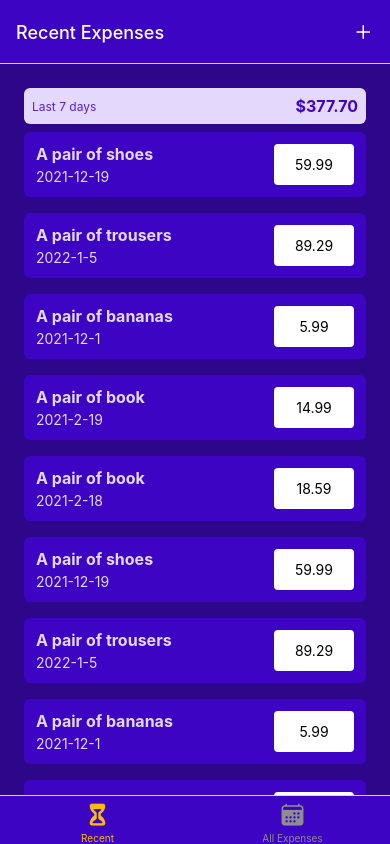
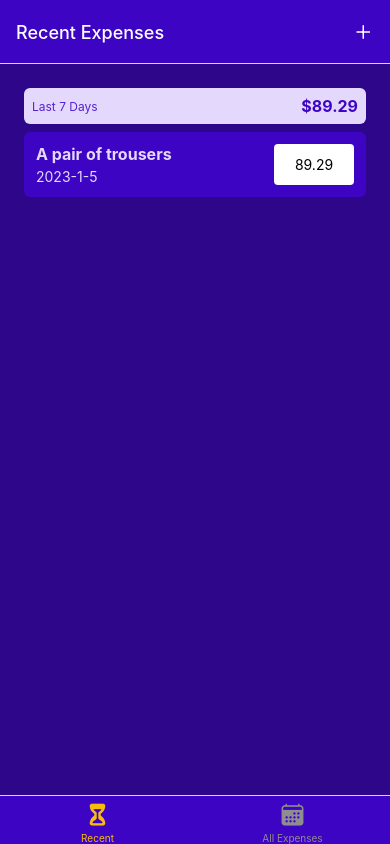
Before and after one commit to ranaawais0303/expenseWithNative, a React Native app in the folder expenseNative/: screen /RecentExpenses in a window 390 px wide. Built offline with nearby package versions, Linux system fonts and the light colour scheme.

Commit message:
work with context and reducers without input project in progress

```diff
--- a/expenseNative/App.js
+++ b/expenseNative/App.js
@@ -8,6 +8,7 @@ import AllExpenses from "./screens/AllExpenses";
 import { GlobalStyles } from "./constant/styles";
 import { Ionicons } from "@expo/vector-icons";
 import IconButton from "./components/UI/IconButton";
+import ExpensesContextProvider from "./store/expenses-context";
 
 const Stack = createNativeStackNavigator();
 const BottomTabs = createBottomTabNavigator();
@@ -60,7 +61,8 @@ export default function App() {
 
   return (
     <>
-      <StatusBar style="auto" />
+      <StatusBar style="inverted" />
+      <ExpensesContextProvider>
         <NavigationContainer>
           <Stack.Navigator
             screenOptions={{
@@ -82,6 +84,7 @@ export default function App() {
             />
           </Stack.Navigator>
         </NavigationContainer>
+      </ExpensesContextProvider>
     </>
   );
 }
--- a/expenseNative/components/ExpensesOutput/ExpensesOutput.js
+++ b/expenseNative/components/ExpensesOutput/ExpensesOutput.js
@@ -3,74 +3,16 @@ import ExpensesList from "./ExpensesList";
 import ExpensesSummary from "./ExpensesSummary";
 import { GlobalStyles } from "../../constant/styles";
 
-const DUMMY_EXPENSES = [
-  {
-    id: "e1",
-    description: "A pair of shoes",
-    amount: 59.99,
-    date: new Date("2021-12-19"),
-  },
-  {
-    id: "e2",
-    description: "A pair of trousers",
-    amount: 89.29,
-    date: new Date("2022-01-05"),
-  },
-  {
-    id: "e3",
-    description: "A pair of bananas",
-    amount: 5.99,
-    date: new Date("2021-12-01"),
-  },
-  {
-    id: "e4",
-    description: "A pair of book",
-    amount: 14.99,
-    date: new Date("2021-02-19"),
-  },
-  {
-    id: "e5",
-    description: "A pair of book",
-    amount: 18.59,
-    date: new Date("2021-02-18"),
-  },
-  {
-    id: "e6",
-    description: "A pair of shoes",
-    amount: 59.99,
-    date: new Date("2021-12-19"),
-  },
-  {
-    id: "e7",
-    description: "A pair of trousers",
-    amount: 89.29,
-    date: new Date("2022-01-05"),
-  },
-  {
-    id: "e8",
-    description: "A pair of bananas",
-    amount: 5.99,
-    date: new Date("2021-12-01"),
-  },
-  {
-    id: "e9",
-    description: "A pair of book",
-    amount: 14.99,
-    date: new Date("2021-02-19"),
-  },
-  {
-    id: "e10",
-    description: "A pair of book",
-    amount: 18.59,
-    date: new Date("2021-02-18"),
-  },
-];
+function ExpensesOutput({ expenses, expensesPeriod, fallbackText }) {
+  let content = <Text style={styles.infoText}>{fallbackText}</Text>;
 
-function ExpensesOutput({ expenses, expensesPeriod }) {
+  if (expenses.length > 0) {
+    content = <ExpensesList expenses={expenses} />;
+  }
   return (
     <View style={styles.container}>
-      <ExpensesSummary expenses={DUMMY_EXPENSES} periodName={expensesPeriod} />
-      <ExpensesList expenses={DUMMY_EXPENSES} />
+      <ExpensesSummary expenses={expenses} periodName={expensesPeriod} />
+      {content}
     </View>
   );
 }
@@ -85,4 +27,10 @@ const styles = StyleSheet.create({
     paddingBottom: 0,
     backgroundColor: GlobalStyles.colors.primary700,
   },
+  infoText: {
+    color: "white",
+    fontSize: 16,
+    textAlign: "center",
+    marginTop: 32,
+  },
 });
--- a/expenseNative/screens/AllExpenses.js
+++ b/expenseNative/screens/AllExpenses.js
@@ -1,5 +1,13 @@
 import ExpensesOutput from "../components/ExpensesOutput/ExpensesOutput";
+import { useExpenses } from "../store/expenses-context";
 function AllExpenses() {
-  return <ExpensesOutput expensesPeriod="Total" />;
+  const expensesCtx = useExpenses();
+  return (
+    <ExpensesOutput
+      expenses={expensesCtx.expenses}
+      expensesPeriod="Total"
+      fallbackText="No registered expenses found "
+    />
+  );
 }
 export default AllExpenses;
--- a/expenseNative/screens/ManageExpenses.js
+++ b/expenseNative/screens/ManageExpenses.js
@@ -4,9 +4,11 @@ import IconButton from "../components/UI/IconButton";
 import { GlobalStyles } from "../constant/styles";
 import Button from "../components/UI/Button";
 import { useNavigation } from "@react-navigation/native";
+import { useExpenses } from "../store/expenses-context";
 function ManageExpenses({ route, navigation }) {
+  const expenseCtx = useExpenses();
+
   const editedExpenseId = route.params?.expenseId;
-
   //!! this covert into boolean
   const isEditing = !!editedExpenseId;
 
@@ -16,12 +18,26 @@ function ManageExpenses({ route, navigation }) {
     });
   }, [navigation, isEditing]);
   function deleteExpenseHandler() {
+    expenseCtx.deleteExpense(editedExpenseId);
     navigation.goBack();
   }
   function cancelHandler() {
     navigation.goBack();
   }
   function confirmHandler() {
+    if (isEditing) {
+      expenseCtx.updateExpense(editedExpenseId, {
+        description: "Test!!!",
+        amount: 99.9,
+        date: new Date("2023-01-05"),
+      });
+    } else {
+      expenseCtx.addExpense({
+        description: "Test",
+        amount: 199.9,
+        date: new Date("2023-01-07"),
+      });
+    }
     navigation.goBack();
   }
 
--- a/expenseNative/screens/RecentExpenses.js
+++ b/expenseNative/screens/RecentExpenses.js
@@ -1,5 +1,22 @@
 import ExpensesOutput from "../components/ExpensesOutput/ExpensesOutput";
+import { useExpenses } from "../store/expenses-context";
+import { getDateMinusDays } from "../util/date";
 function RecentExpenses() {
-  return <ExpensesOutput expensesPeriod="Last 7 days" />;
+  const expensesCtx = useExpenses();
+
+  const today = new Date();
+  const recentExpenses = expensesCtx.expenses.filter((expense) => {
+    const today = new Date();
+    const date7DaysAgo = getDateMinusDays(today, 7);
+
+    return expense.date >= date7DaysAgo && expense.date <= today;
+  });
+  return (
+    <ExpensesOutput
+      expenses={recentExpenses}
+      expensesPeriod="Last 7 Days"
+      fallbackText="No expenses registered for the last 7 days"
+    />
+  );
 }
 export default RecentExpenses;
--- /dev/null
+++ b/expenseNative/store/expenses-context.js
@@ -0,0 +1,127 @@
+import { createContext, useContext, useReducer } from "react";
+
+const DUMMY_EXPENSES = [
+  {
+    id: "e1",
+    description: "A pair of shoes",
+    amount: 59.99,
+    date: new Date("2023-01-10"),
+  },
+  {
+    id: "e2",
+    description: "A pair of trousers",
+    amount: 89.29,
+    date: new Date("2023-01-05"),
+  },
+  {
+    id: "e3",
+    description: "A pair of bananas",
+    amount: 5.99,
+    date: new Date("2021-12-01"),
+  },
+  {
+    id: "e4",
+    description: "A pair of book",
+    amount: 14.99,
+    date: new Date("2021-02-19"),
+  },
+  {
+    id: "e5",
+    description: "A pair of book",
+    amount: 18.59,
+    date: new Date("2021-02-18"),
+  },
+  {
+    id: "e6",
+    description: "A pair of shoes",
+    amount: 59.99,
+    date: new Date("2021-12-19"),
+  },
+  {
+    id: "e7",
+    description: "A pair of trousers",
+    amount: 89.29,
+    date: new Date("2022-01-05"),
+  },
+  {
+    id: "e8",
+    description: "A pair of bananas",
+    amount: 5.99,
+    date: new Date("2021-12-01"),
+  },
+  {
+    id: "e9",
+    description: "A pair of book",
+    amount: 14.99,
+    date: new Date("2021-02-19"),
+  },
+  {
+    id: "e10",
+    description: "A pair of book",
+    amount: 18.59,
+    date: new Date("2021-02-18"),
+  },
+];
+const ExpensesContext = createContext({
+  //   expenses: [],
+  //   addExpense: ({ description, amount, date }) => {},
+  //   deleteExpense: (id) => {},
+  //   updateExpense: (id, { description, amount, date }) => {},
+});
+
+function expenseReducer(state, action) {
+  switch (action.type) {
+    //Add
+    case "ADD":
+      const id = new Date().toString() + Math.random().toString();
+      return [{ ...action.payload, id: id }, ...state];
+
+    /////update
+    case "UPDATE":
+      const updateableExpenseIndex = state.findIndex(
+        (expense) => expense.id === action.payload.id
+      );
+      const updateableExpense = state[updateableExpenseIndex];
+
+      //override the previous which field change
+      const updatedItem = { ...updateableExpense, ...action.payload.data };
+      const updatedExpenses = [...state];
+      updatedExpenses[updateableExpenseIndex] = updatedItem;
+      return updatedExpenses;
+
+    //Delete
+    case "DELETE":
+      return state.filter((item) => item.id !== action.payload);
+    default:
+      return state;
+  }
+}
+
+function ExpensesContextProvider({ children }) {
+  const [expensesState, dispatch] = useReducer(expenseReducer, DUMMY_EXPENSES);
+  function addExpense(expenseData) {
+    dispatch({ type: "ADD", payload: expenseData });
+  }
+  function deleteExpense(id) {
+    dispatch({ type: "DELETE", payload: id });
+  }
+  function updateExpense(id, expenseData) {
+    dispatch({ type: "UPDATE", payload: { id: id, data: expenseData } });
+  }
+
+  const value = {
+    expenses: expensesState,
+    addExpense: addExpense,
+    deleteExpense: deleteExpense,
+    updateExpense: updateExpense,
+  };
+
+  return (
+    <ExpensesContext.Provider value={value}>
+      {children}
+    </ExpensesContext.Provider>
+  );
+}
+
+export default ExpensesContextProvider;
+export const useExpenses = () => useContext(ExpensesContext);
--- a/expenseNative/util/date.js
+++ b/expenseNative/util/date.js
@@ -1,3 +1,6 @@
 export function getFormattedDate(date) {
   return `${date.getFullYear()}-${date.getMonth() + 1}-${date.getDate()}`;
 }
+export function getDateMinusDays(date, days) {
+  return new Date(date.getFullYear(), date.getMonth(), date.getDate() - days);
+}
```
Lines whose indentation alone changed are shown as unchanged.
